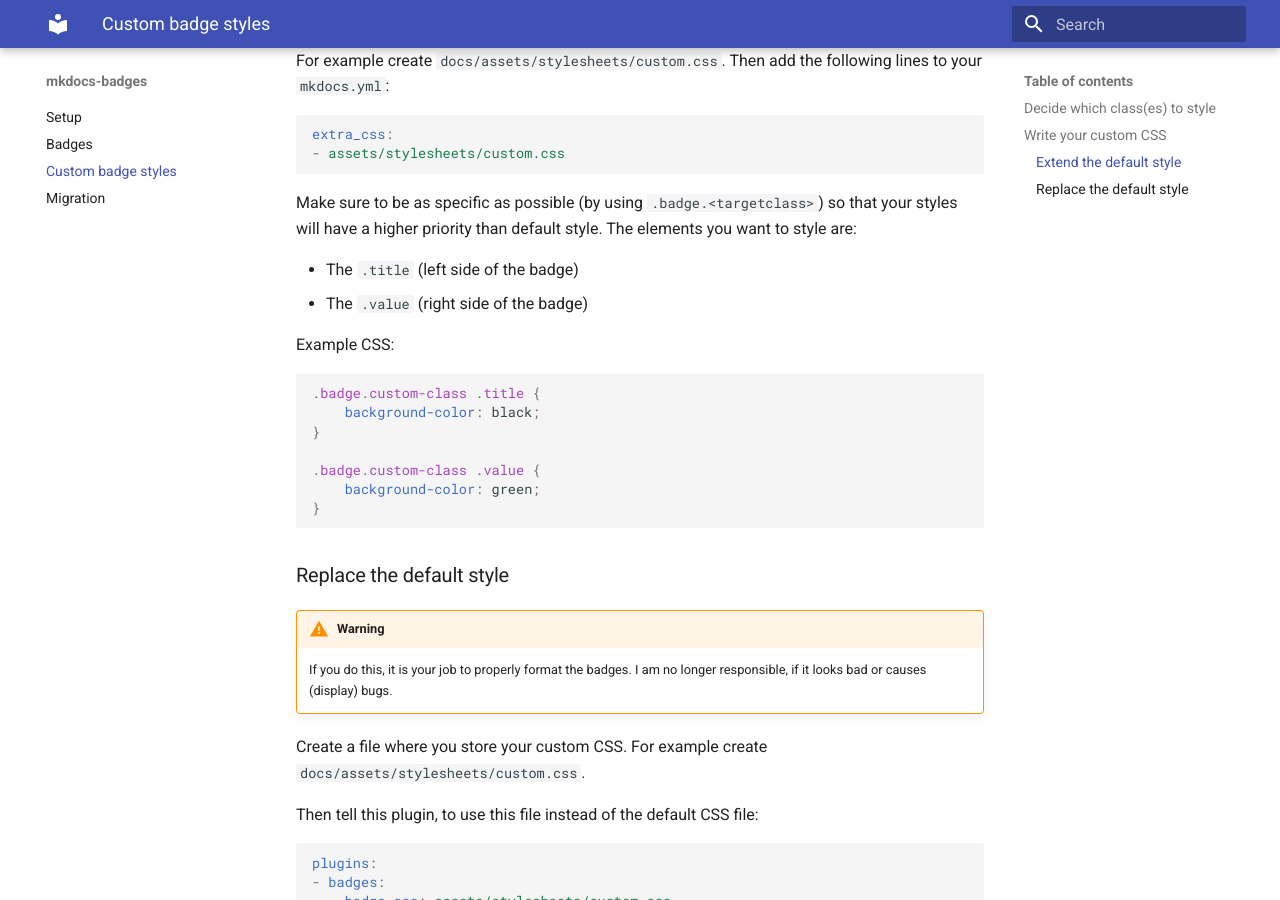
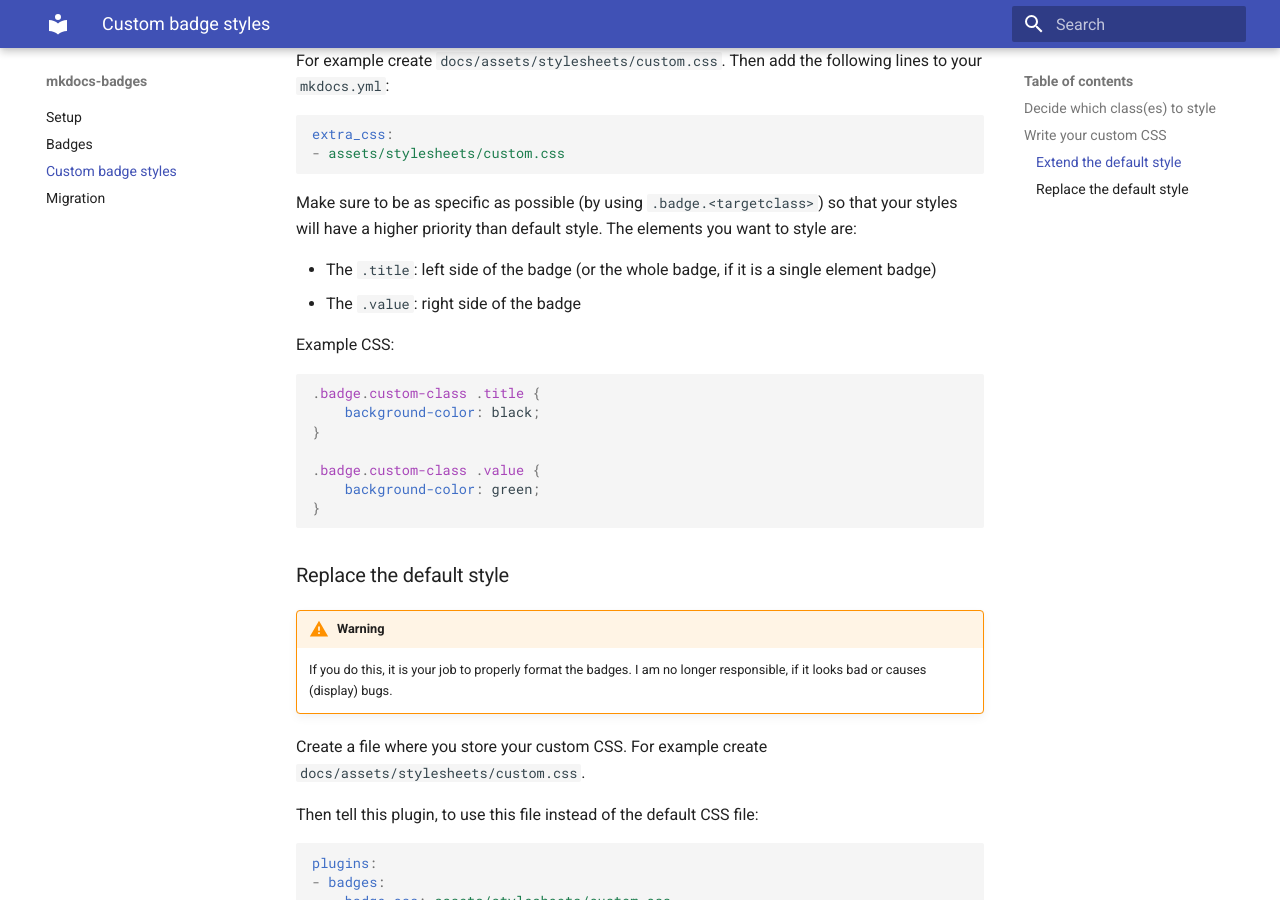
Before and after one commit to six-two/mkdocs-badges, an MkDocs documentation site: the page built from docs/styling.md, in a window 1280 px wide and 900 px high, scrolled down 1113 px. Built offline with MkDocs 1.6.1 and Material for MkDocs 9.7.7, drawn with Linux system fonts in a browser that asks for light colours.

Commit message:
Version 0.4.0

````diff
--- a/docs/styling.md
+++ b/docs/styling.md
@@ -42,8 +42,8 @@ extra_css:
 Make sure to be as specific as possible (by using `.badge.<targetclass>`) so that your styles will have a higher priority than default style.
 The elements you want to style are:
 
-- The `.title` (left side of the badge)
-- The `.value` (right side of the badge)
+- The `.title`: left side of the badge (or the whole badge, if it is a single element badge)
+- The `.value`: right side of the badge
 
 Example CSS:
 ```css
````
Also changed, not shown: README.md (+2 -3 lines).
